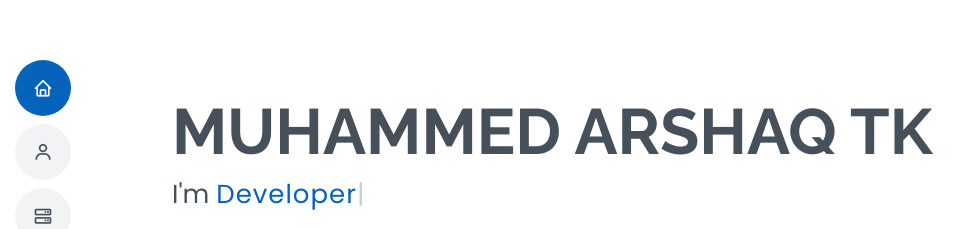
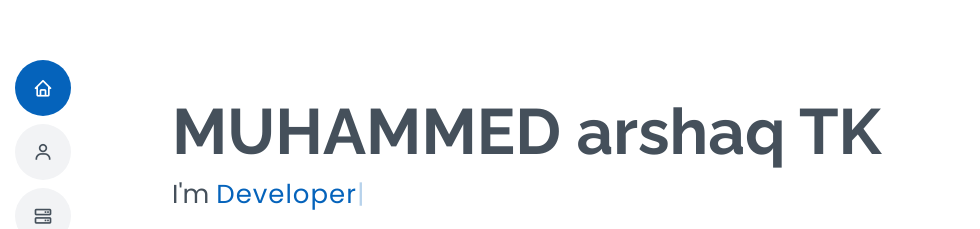
Before and after one commit to arshaqtk/portfolio_old, a plain HTML site: page index.html in a window 1280 px wide. Shown: the part 212-441 px from the top of the page, without its empty margins (0-980 px from the left). Drawn offline with nearby package versions, Linux system fonts and the light colour scheme.

Commit message:
Update index.html

```diff
--- a/index.html
+++ b/index.html
@@ -51,7 +51,7 @@
   <!-- ======= Hero Section ======= -->
   <section id="hero" class="d-flex flex-column justify-content-center">
     <div class="container" data-aos="zoom-in" data-aos-delay="100">
-      <h1>MUHAMMED ARSHAQ TK</h1>
+      <h1>MUHAMMED arshaq TK</h1>
       <p>I'm <span class="typed" data-typed-items="Designer, Developer"></span></p>
       <div class="social-links">
 
```
